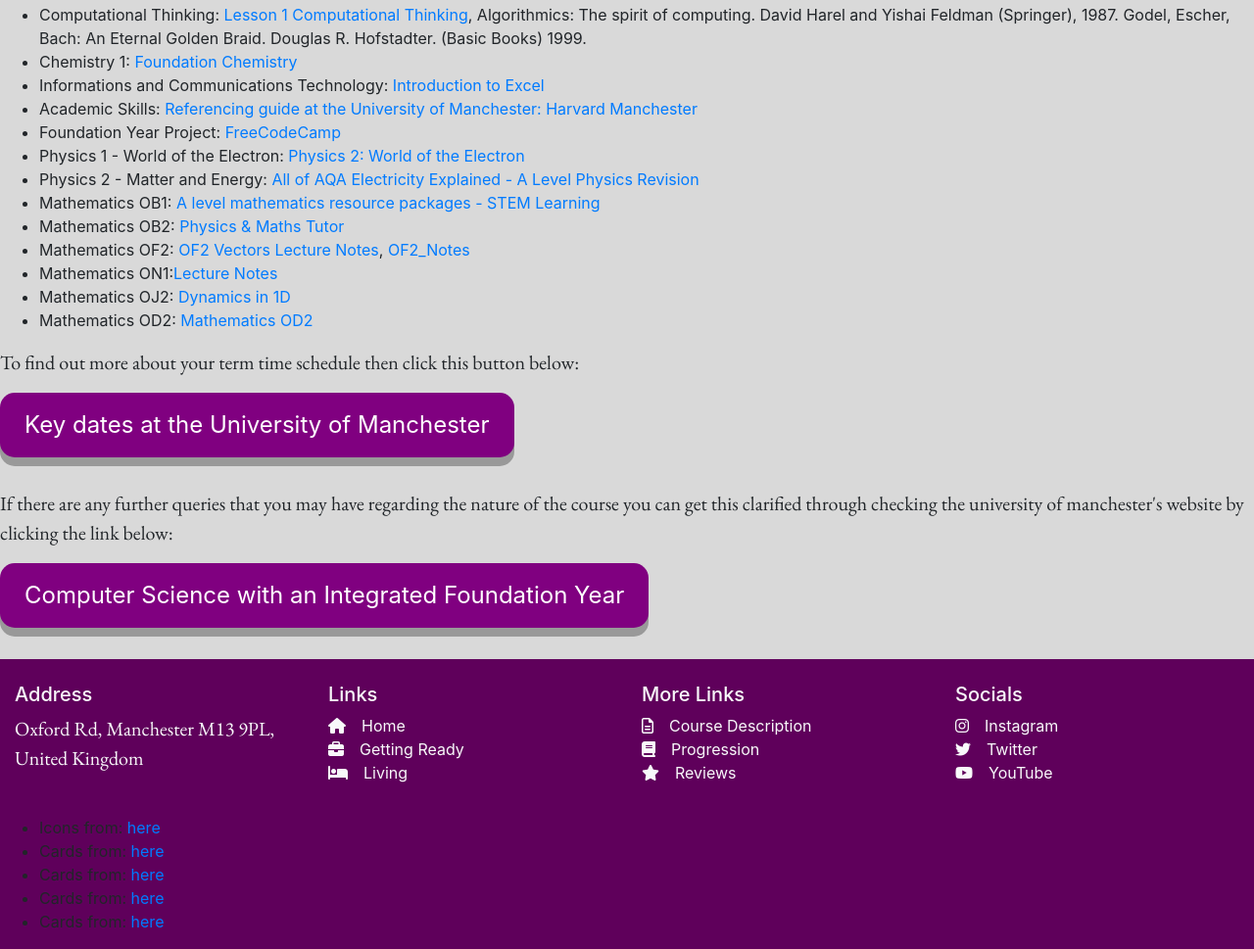
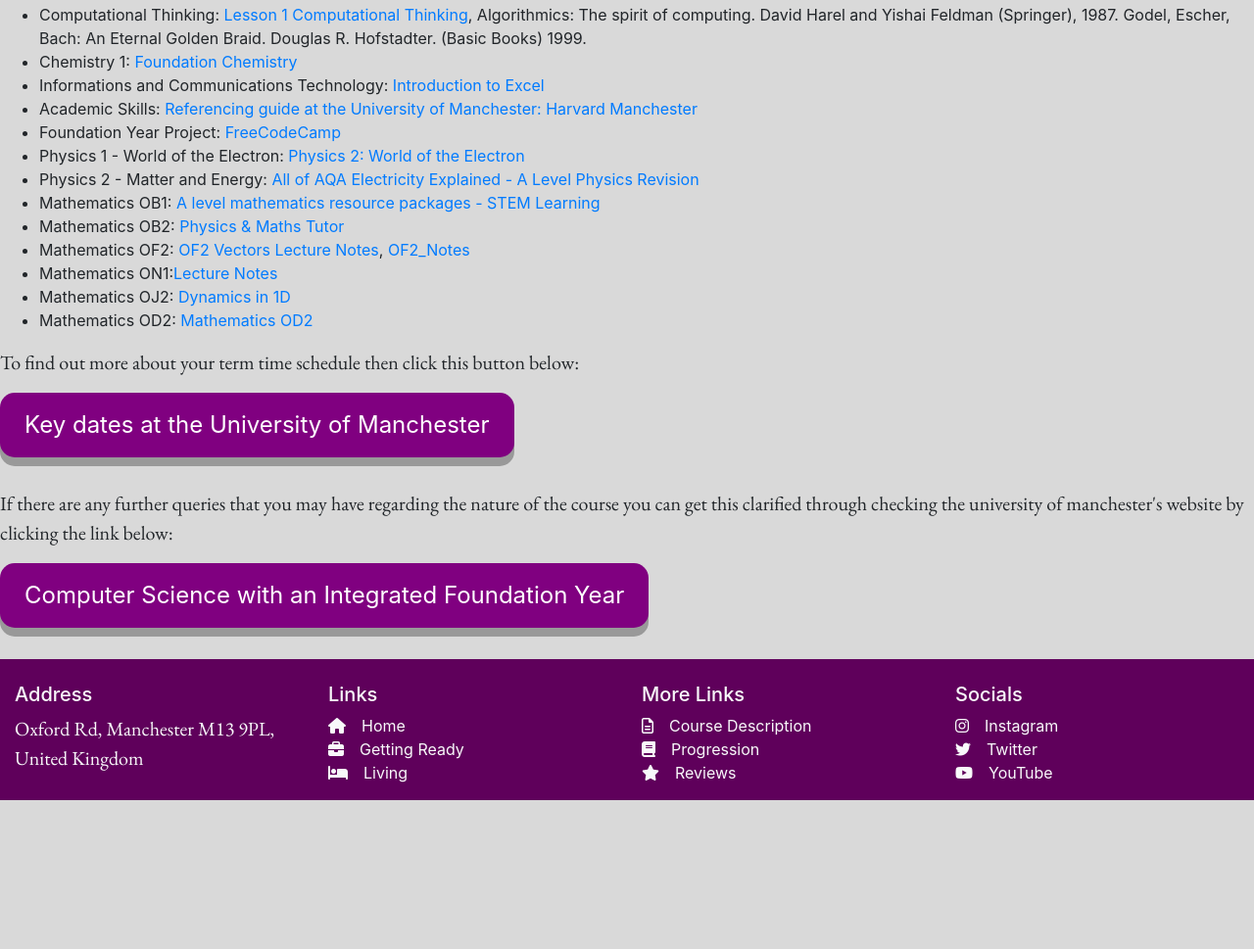
Before and after one commit to joseseyah/FY-project, a plain HTML site: page description.html in a window 1280 px wide. Shown: the part 1387-2356 px from the top of the page at 98% size. After the commit the page ends 2204 px from the top, so only its background shows below. Drawn offline with nearby package versions, Linux system fonts and the light colour scheme.

Commit message:
innit commit

```diff
--- a/description.html
+++ b/description.html
@@ -213,16 +213,6 @@
                 </div>
             </div>
         </div>
-        <p>
-            <ul>
-                <li>Icons from: <a href="fontawesome.com">here</a></li>
-                <li>Cards from: <a href="#">here</a></li>
-                <li>Cards from: <a href="#">here</a></li>
-                <li>Cards from: <a href="#">here</a></li>
-                <li>Cards from: <a href="#">here</a></li>
-
-            </ul>
-        </p>
         <!-- End Footer template from authify.org -->
         <script src="js/jquery-3.5.1.slim.min.js " crossorigin="anonymous "></script>
         <script src="js/bootstrap.bundle.min.js " crossorigin="anonymous "></script>
```
Also changed, not shown: 404.html (+0 -4 lines), 1 other file.
